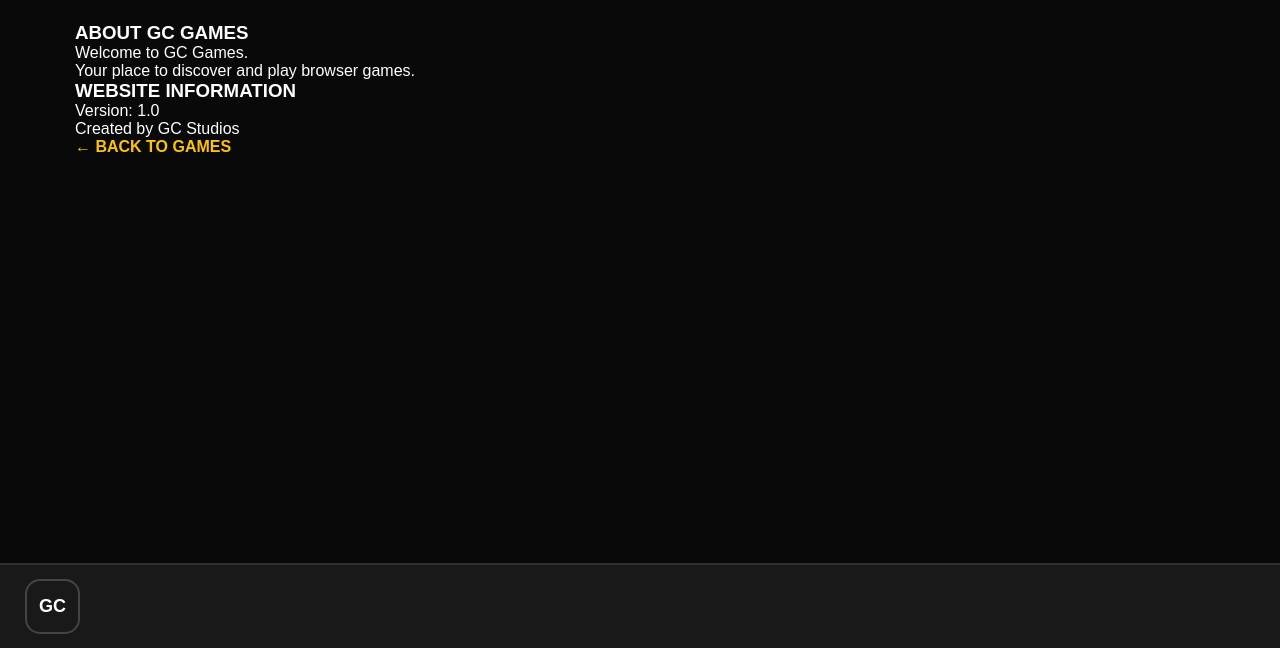
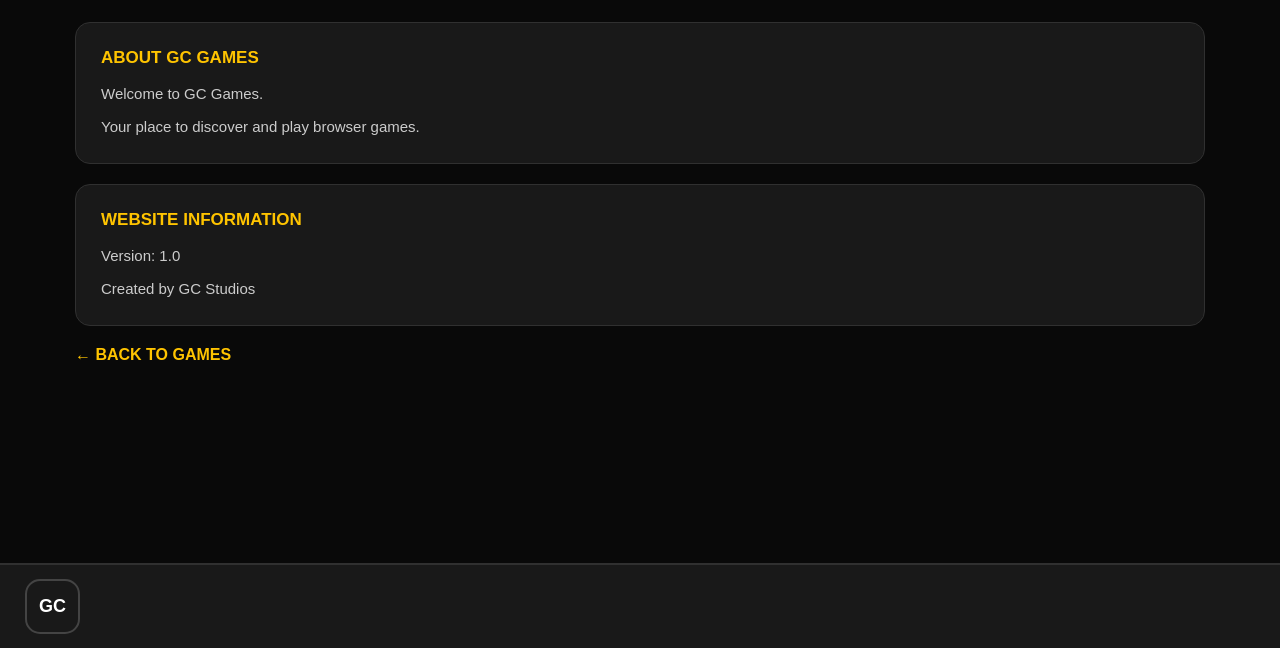
Before and after one commit to caydenmug-collab/gc-games, a plain HTML site: page settings.html in a window 1280 px wide. Shown: the part 152-800 px from the top of the page. Drawn offline with Linux system fonts and the light colour scheme.

Commit message:
Update style.css

```diff
--- a/css/style.css
+++ b/css/style.css
@@ -305,3 +305,32 @@ h2 {
         gap: 35px 12px;
     }
 }
+
+/* =========================
+   SETTINGS PAGE
+========================= */
+
+.settings-section {
+    background: #191919;
+    border: 1px solid #303030;
+    border-radius: 15px;
+    padding: 25px;
+    margin-bottom: 20px;
+}
+
+.settings-section h3 {
+    color: #ffc400;
+    font-size: 17px;
+    margin-bottom: 15px;
+}
+
+.settings-section p {
+    color: #cccccc;
+    font-size: 15px;
+    margin-bottom: 10px;
+    line-height: 1.5;
+}
+
+.settings-section p:last-child {
+    margin-bottom: 0;
+}
```
